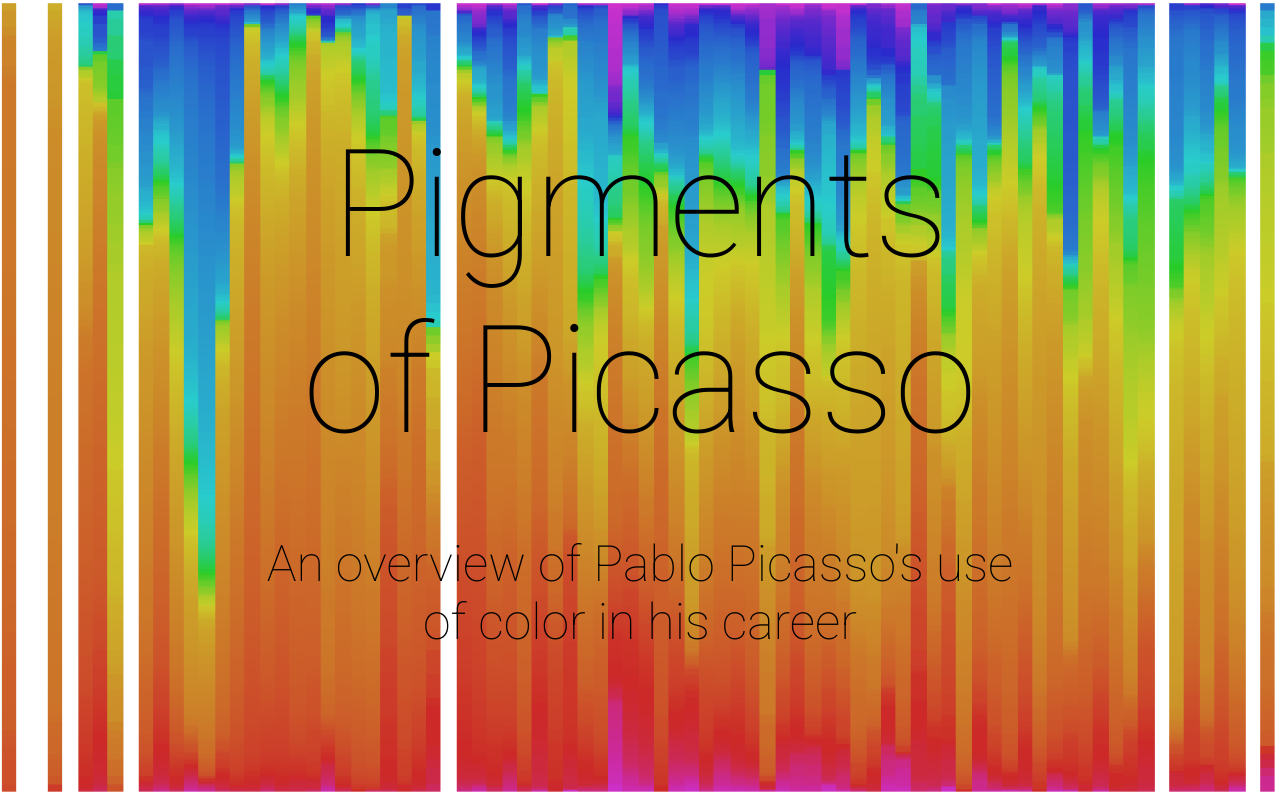
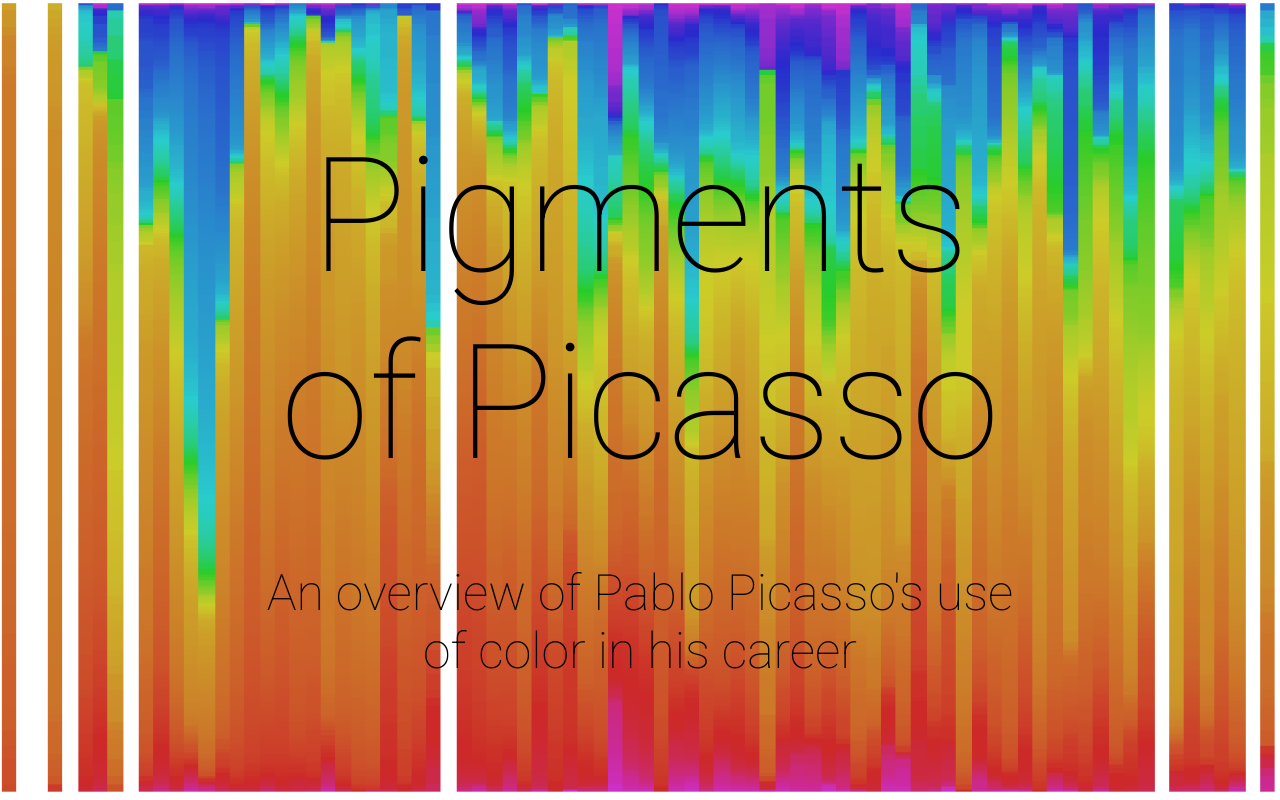
Before and after one commit to sathvikpal/picasso_data_viz, a plain HTML site: page index.html in a window 1280 px wide. Shown: the top 800 px of the page. Drawn offline with Linux system fonts and the light colour scheme; a script that the page names is missing.

Commit message:
relative_font_size

```diff
--- a/styles.css
+++ b/styles.css
@@ -96,7 +96,7 @@
 h1 {
   text-align: center;
   font-family: 'Roboto', Arial, sans-serif;
-  font-size: 150;
+  font-size: 20vh;
   font-weight: 575;
   padding-left: 0px;
   padding-right: 0px;
```
